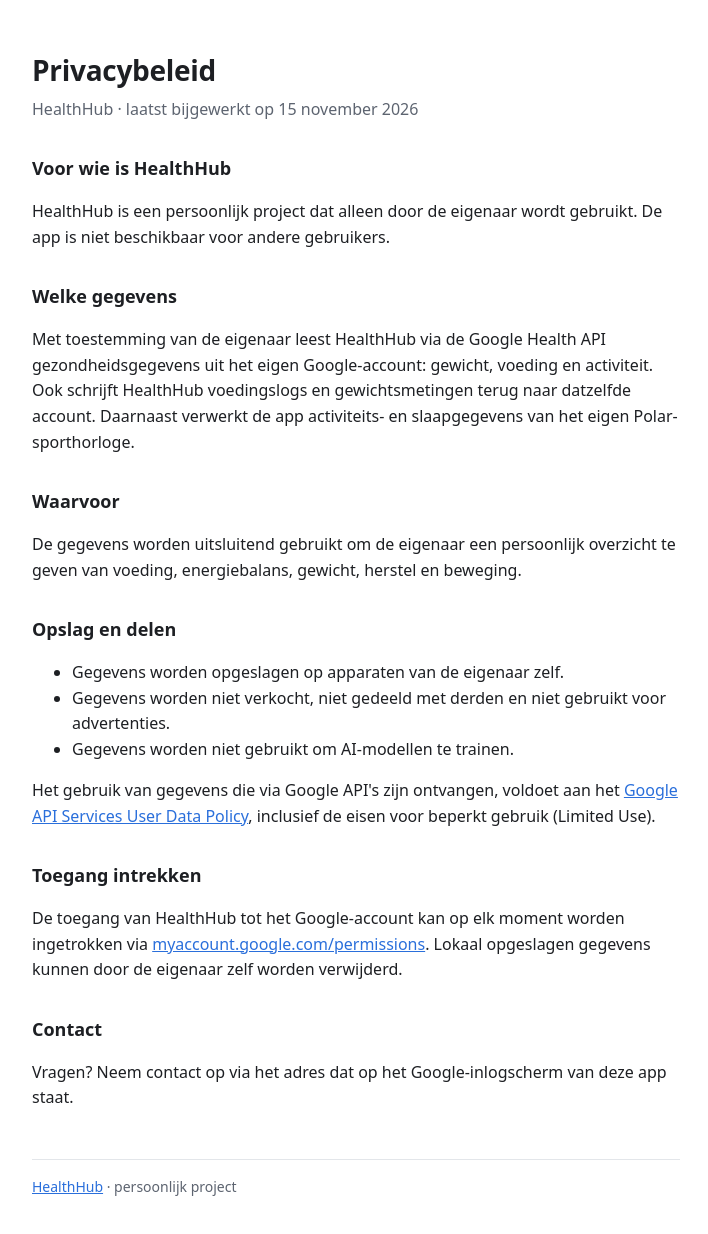
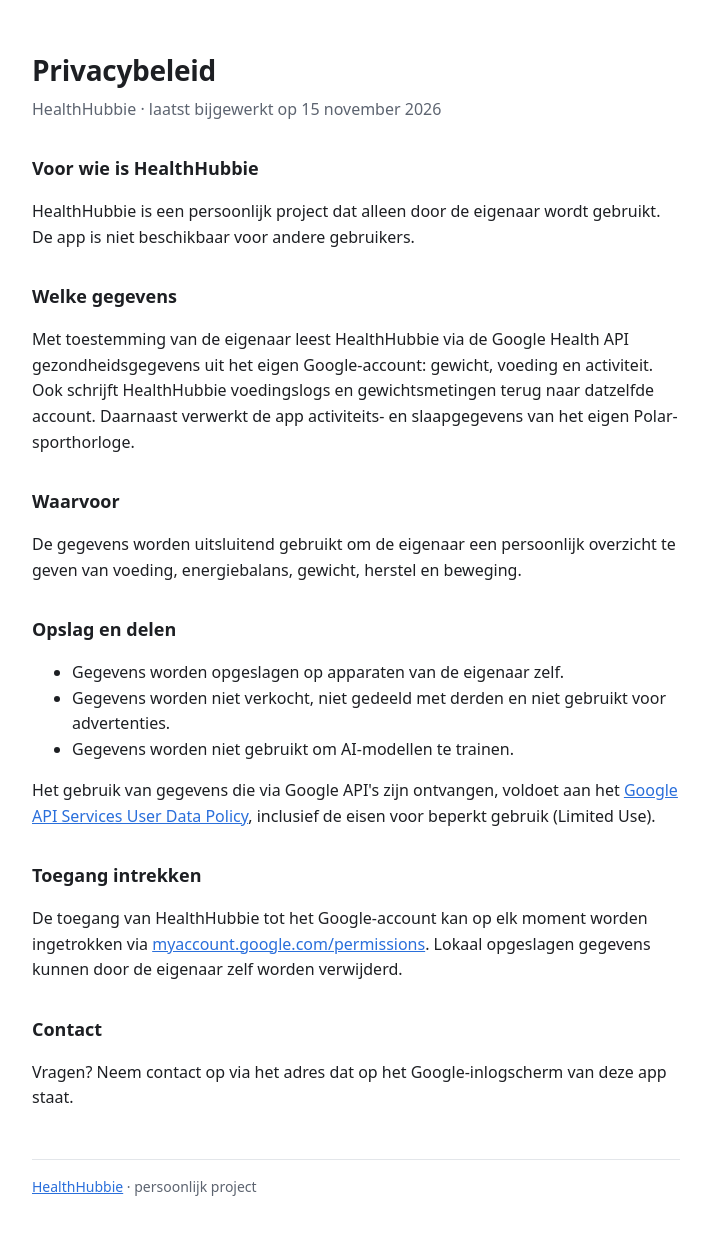
Before and after one commit to tonnniey/tonnniey.github.io, a plain HTML site: page healthhub/privacy.html in a window 1280 px wide. Shown: the whole page, without its empty margins (284-992 px from the left). Drawn offline with Linux system fonts and the light colour scheme.

Commit message:
Naam gelijk aan de OAuth-app: HealthHubbie

```diff
--- a/healthhub/privacy.html
+++ b/healthhub/privacy.html
@@ -3,19 +3,19 @@
 <head>
 <meta charset="utf-8">
 <meta name="viewport" content="width=device-width, initial-scale=1">
-<title>HealthHub privacybeleid</title>
+<title>HealthHubbie privacybeleid</title>
 <link rel="stylesheet" href="style.css">
 </head>
 <body>
 <main>
   <h1>Privacybeleid</h1>
-  <p class="sub">HealthHub · laatst bijgewerkt op 15 november 2026</p>
+  <p class="sub">HealthHubbie · laatst bijgewerkt op 15 november 2026</p>
 
-  <h2>Voor wie is HealthHub</h2>
-  <p>HealthHub is een persoonlijk project dat alleen door de eigenaar wordt gebruikt. De app is niet beschikbaar voor andere gebruikers.</p>
+  <h2>Voor wie is HealthHubbie</h2>
+  <p>HealthHubbie is een persoonlijk project dat alleen door de eigenaar wordt gebruikt. De app is niet beschikbaar voor andere gebruikers.</p>
 
   <h2>Welke gegevens</h2>
-  <p>Met toestemming van de eigenaar leest HealthHub via de Google Health API gezondheidsgegevens uit het eigen Google-account: gewicht, voeding en activiteit. Ook schrijft HealthHub voedingslogs en gewichtsmetingen terug naar datzelfde account. Daarnaast verwerkt de app activiteits- en slaapgegevens van het eigen Polar-sporthorloge.</p>
+  <p>Met toestemming van de eigenaar leest HealthHubbie via de Google Health API gezondheidsgegevens uit het eigen Google-account: gewicht, voeding en activiteit. Ook schrijft HealthHubbie voedingslogs en gewichtsmetingen terug naar datzelfde account. Daarnaast verwerkt de app activiteits- en slaapgegevens van het eigen Polar-sporthorloge.</p>
 
   <h2>Waarvoor</h2>
   <p>De gegevens worden uitsluitend gebruikt om de eigenaar een persoonlijk overzicht te geven van voeding, energiebalans, gewicht, herstel en beweging.</p>
@@ -29,12 +29,12 @@
   <p>Het gebruik van gegevens die via Google API's zijn ontvangen, voldoet aan het <a href="https://developers.google.com/terms/api-services-user-data-policy">Google API Services User Data Policy</a>, inclusief de eisen voor beperkt gebruik (Limited Use).</p>
 
   <h2>Toegang intrekken</h2>
-  <p>De toegang van HealthHub tot het Google-account kan op elk moment worden ingetrokken via <a href="https://myaccount.google.com/permissions">myaccount.google.com/permissions</a>. Lokaal opgeslagen gegevens kunnen door de eigenaar zelf worden verwijderd.</p>
+  <p>De toegang van HealthHubbie tot het Google-account kan op elk moment worden ingetrokken via <a href="https://myaccount.google.com/permissions">myaccount.google.com/permissions</a>. Lokaal opgeslagen gegevens kunnen door de eigenaar zelf worden verwijderd.</p>
 
   <h2>Contact</h2>
   <p>Vragen? Neem contact op via het adres dat op het Google-inlogscherm van deze app staat.</p>
 
-  <footer><a href="./">HealthHub</a> · persoonlijk project</footer>
+  <footer><a href="./">HealthHubbie</a> · persoonlijk project</footer>
 </main>
 </body>
 </html>
```
Also changed, not shown: healthhub/index.html (+5 -5 lines), index.html (+1 -1 lines).
